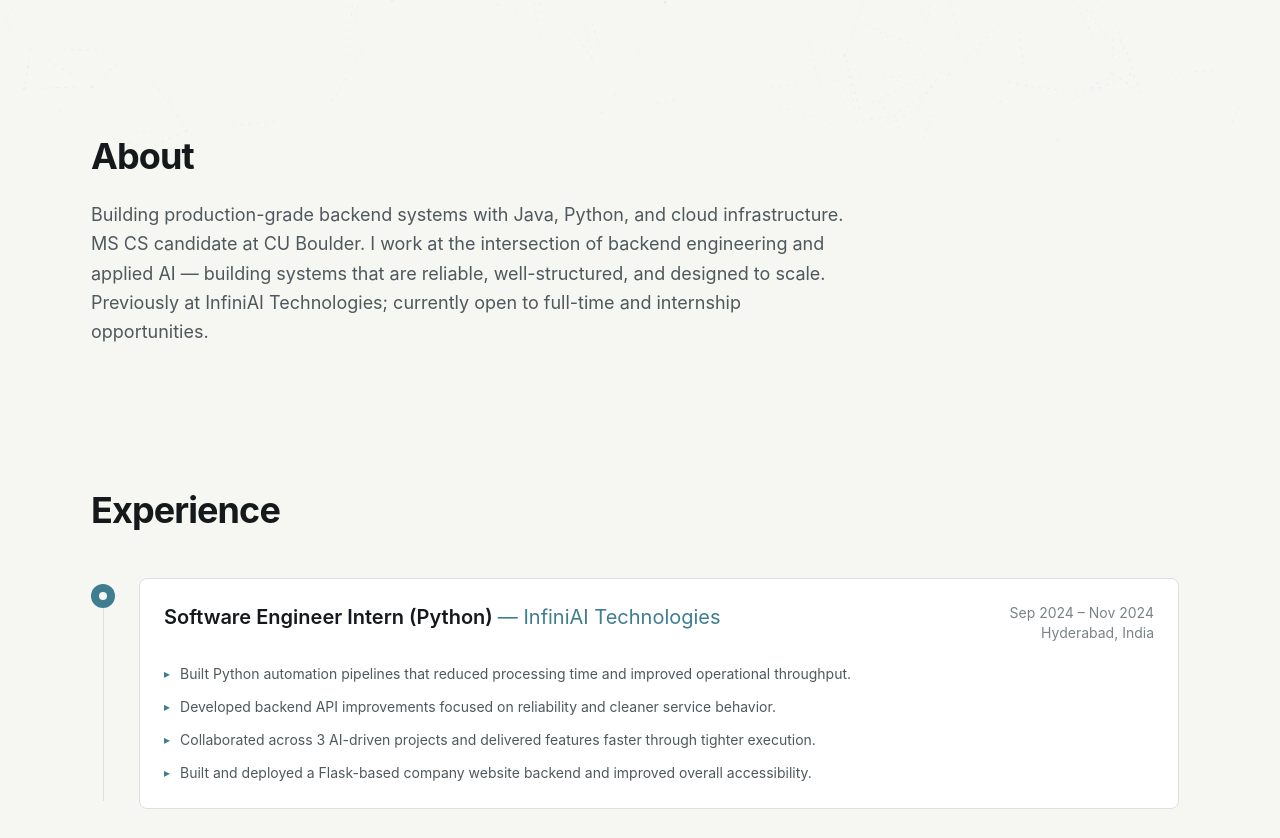
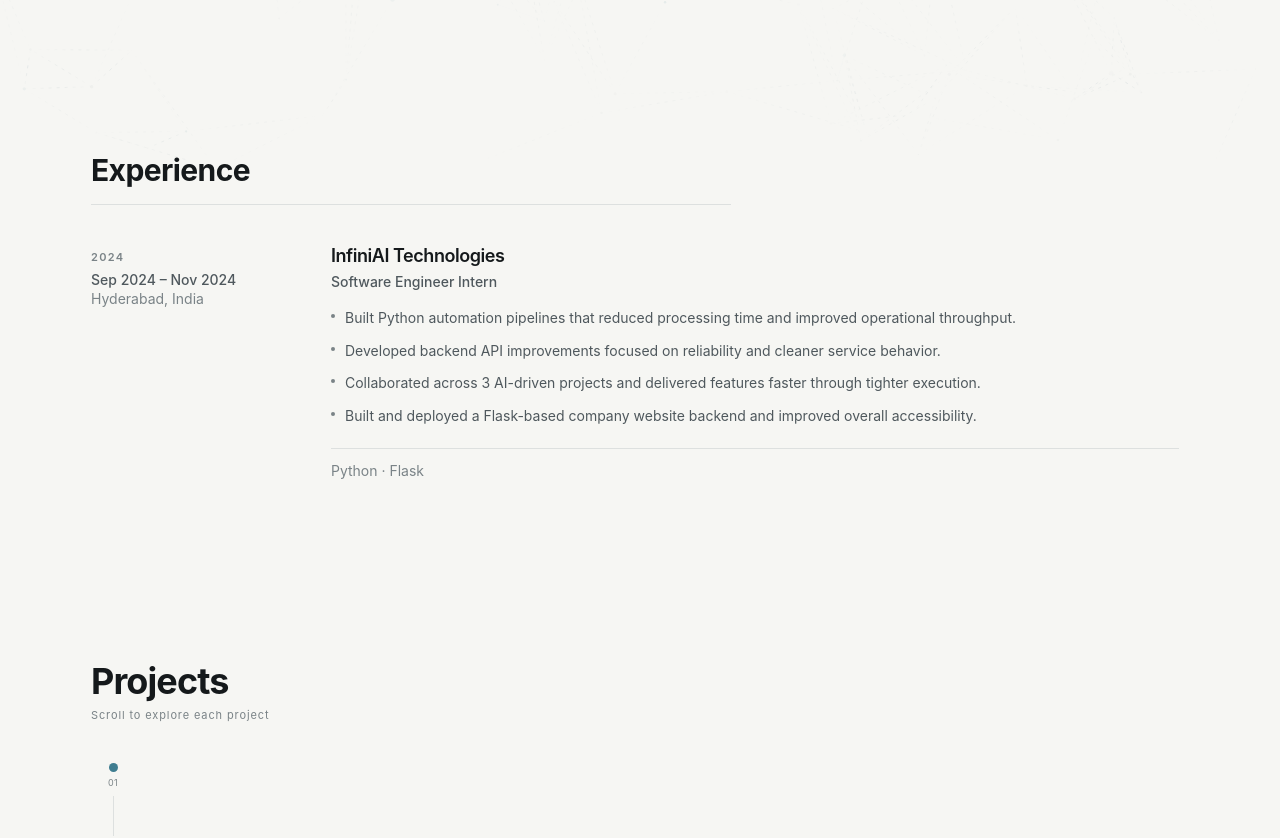
Before and after one commit to AruruGunabhiram/Portfolio-Live, a React (Vite) app: page / in a window 1280 px wide. Shown: the part 640-1478 px from the top of the page. Built offline with nearby package versions, Linux system fonts and the light colour scheme.

Commit message:
refactor: remove About section from Home and enhance Experience section layout

```diff
--- a/src/pages/Home.tsx
+++ b/src/pages/Home.tsx
@@ -1,6 +1,5 @@
 import {
   Hero,
-  About,
   Experience,
   Projects,
   EngineeringPractices,
@@ -15,7 +14,6 @@
   return (
     <>
       <Hero />
-      <About />
       <Experience />
       <Projects />
       <EngineeringPractices />
--- a/src/sections/Experience.tsx
+++ b/src/sections/Experience.tsx
@@ -1,78 +1,126 @@
 import { motion } from 'framer-motion';
 import { Container } from '../components';
-import { fadeInUp, staggerContainer, scrollViewport } from '../utils';
 import { EXPERIENCE } from '../data/experience';
+import { prefersReducedMotion } from '../utils';
 
 export const Experience = () => {
+  const reduced = typeof window !== 'undefined' ? prefersReducedMotion() : false;
+
+  if (!EXPERIENCE.length) return null;
+
+  const container = {
+    hidden: {},
+    visible: {
+      transition: {
+        staggerChildren: reduced ? 0 : 0.08,
+        delayChildren: reduced ? 0 : 0.04,
+      },
+    },
+  };
+
+  const item = {
+    hidden: reduced ? { opacity: 1 } : { opacity: 0, y: 12 },
+    visible: {
+      opacity: 1,
+      y: 0,
+      transition: { duration: reduced ? 0 : 0.38, ease: 'easeOut' as const },
+    },
+  };
+
   return (
-    <section id="experience" className="py-20 relative">
+    <section id="experience" className="py-16 sm:py-20 relative">
       <Container>
-        <motion.h2
-          className="text-2xl sm:text-3xl md:text-4xl font-bold mb-10 sm:mb-12 tracking-tight"
-          style={{ color: 'var(--text)' }}
+        <motion.div
           initial="hidden"
           whileInView="visible"
-          viewport={scrollViewport}
-          variants={fadeInUp}
+          viewport={{ once: true, amount: 0.2, margin: '0px 0px -80px 0px' }}
+          variants={container}
+        >
+          <motion.h2
+            variants={item}
+            className="text-2xl sm:text-3xl font-bold tracking-tight"
+            style={{ color: 'var(--text)', letterSpacing: '-0.02em' }}
           >
             Experience
           </motion.h2>
 
+          {/* subtle divider under heading — not a graphic */}
           <motion.div
-          className="relative"
-          initial="hidden"
-          whileInView="visible"
-          viewport={scrollViewport}
-          variants={staggerContainer}
+            variants={item}
+            className="mt-4 h-px max-w-[640px]"
+            style={{ background: 'var(--border)' }}
+            aria-hidden="true"
+          />
+
+          <div className="mt-8 sm:mt-10 space-y-0">
+            {EXPERIENCE.map(job => {
+              const year = job.period.match(/\d{4}/)?.[0] ?? '';
+
+              return (
+                <motion.div
+                  key={job.id}
+                  variants={item}
+                  className="grid lg:grid-cols-[200px_1fr] gap-5 lg:gap-10 items-start"
                 >
-          <div className="absolute left-3 top-2 bottom-2 w-px hidden sm:block" style={{ background: 'var(--border)' }} />
-
-          <div className="space-y-8">
-            {EXPERIENCE.map(job => (
-              <motion.div key={job.id} variants={fadeInUp} className="sm:pl-12 relative">
-                <div
-                  className="absolute left-0 top-1.5 w-6 h-6 rounded-full hidden sm:flex items-center justify-center"
-                  style={{ background: 'var(--accent)' }}
+                  {/* Left — date metadata (flattened on mobile) */}
+                  <div className="lg:pt-1 min-w-0">
+                    {year && (
+                      <p
+                        className="text-[11px] font-semibold tracking-[0.12em] uppercase"
+                        style={{ color: 'var(--text-muted)' }}
                       >
-                  <div className="w-2 h-2 rounded-full" style={{ background: 'var(--bg)' }} />
+                        {year}
+                      </p>
+                    )}
+                    <p className="text-sm font-medium mt-1 leading-snug" style={{ color: 'var(--text-secondary)' }}>
+                      {job.period}
+                    </p>
+                    <p className="text-sm leading-snug" style={{ color: 'var(--text-muted)' }}>
+                      {job.location}
+                    </p>
                   </div>
 
-                <div
-                  className="rounded-md p-4 sm:p-6"
-                  style={{
-                    background: 'var(--surface)',
-                    border: '1px solid var(--border)',
-                  }}
+                  {/* Right — experience content (editorial, no giant card) */}
+                  <article className="min-w-0 pb-8 lg:pb-0 border-b lg:border-b-0" style={{ borderColor: 'var(--border)' }}>
+                    <h3
+                      className="text-[17px] sm:text-lg font-semibold leading-tight tracking-tight"
+                      style={{ color: 'var(--text)' }}
                     >
-                  <div className="flex flex-col sm:flex-row sm:items-start justify-between gap-2 mb-5">
-                    <div>
-                      <h3 className="text-lg sm:text-xl font-semibold" style={{ color: 'var(--text)' }}>
+                      {job.companyShort ?? job.company}
+                    </h3>
+                    <p
+                      className="text-sm font-medium mt-1 leading-snug"
+                      style={{ color: 'var(--text-secondary)' }}
+                    >
                       {job.role}
-                        {job.techLabel ? ` (${job.techLabel})` : ''}{' '}
-                        <span className="font-normal" style={{ color: 'var(--accent)' }}>
-                          — {job.companyShort ?? job.company}
-                        </span>
-                      </h3>
-                    </div>
-                    <div className="text-sm sm:text-right shrink-0" style={{ color: 'var(--text-muted)' }}>
-                      <p>{job.period}</p>
-                      <p>{job.location}</p>
-                    </div>
-                  </div>
+                    </p>
 
-                  <ul className="space-y-2.5">
+                    <ul className="mt-4 space-y-2.5">
                       {job.bullets.map((b, i) => (
                         <li key={i} className="flex gap-2.5 text-sm leading-relaxed">
-                        <span className="mt-[3px] shrink-0 text-xs" style={{ color: 'var(--accent)' }}>
-                          ▸
-                        </span>
+                          <span
+                            className="mt-[7px] w-1 h-1 rounded-full shrink-0"
+                            style={{ background: 'var(--text-muted)' }}
+                            aria-hidden="true"
+                          />
                           <span style={{ color: 'var(--text-secondary)' }}>{b}</span>
                         </li>
                       ))}
                     </ul>
-                </div>
+
+                    {job.technologies && job.technologies.length > 0 && (
+                      <p
+                        className="mt-5 pt-3 border-t text-sm"
+                        style={{ borderColor: 'var(--border)', color: 'var(--text-muted)' }}
+                      >
+                        <span className="sr-only">Technologies: </span>
+                        {job.technologies.join(' · ')}
+                      </p>
+                    )}
+                  </article>
                 </motion.div>
-            ))}
+              );
+            })}
           </div>
         </motion.div>
       </Container>
```
Lines whose indentation alone changed are shown as unchanged.
